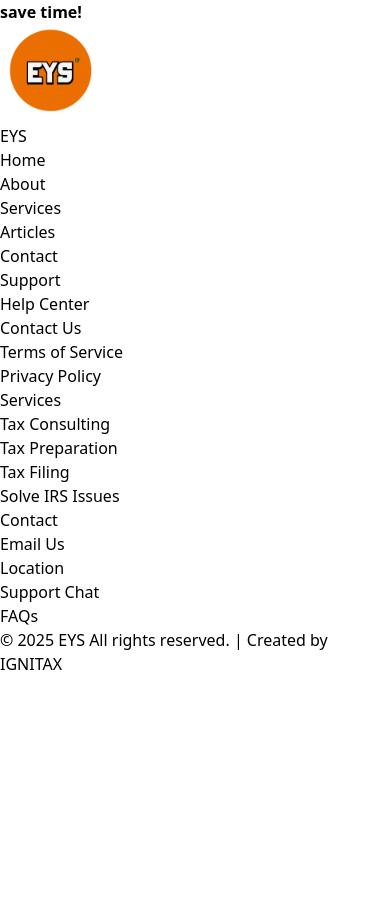
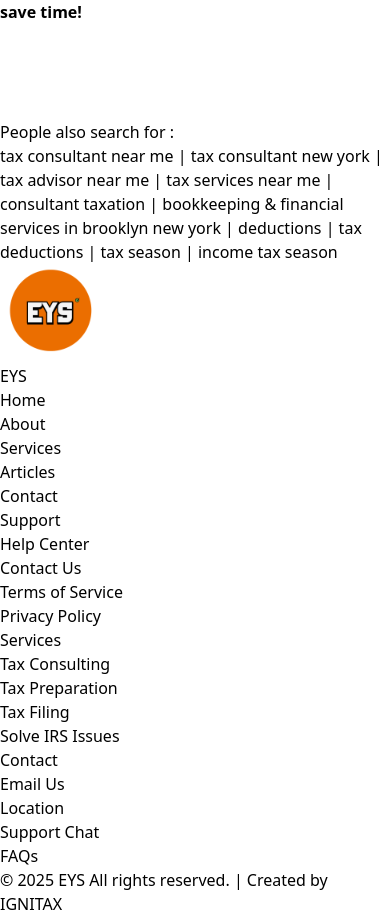
Before and after one commit to technoprogramming92/yash-port-2, a Next.js app: page /article5 in a window 390 px wide. Shown: the part 1900-2816 px from the top of the page. Before the commit the page ends 2576 px from the top, so only its background shows below. Built offline with nearby package versions, Linux system fonts and the light colour scheme.

Commit message:
Article 5 Responsive -16:51 - 180225 - sanjana

```diff
--- a/src/pages/article2.js
+++ b/src/pages/article2.js
@@ -79,7 +79,7 @@ function article2() {
           <p className="mt-6">Purpose of W-8 BEN form:</p>
 
           <ul className="mt-6 list-disc sm:!list-disc">
-            <li>Interest (including certain original issue discount (OID);</li>
+            <li>Interest (including certain original issue discount (OID));</li>
             <li>Dividends;</li>
             <li>Rents;</li>
             <li>Royalties;</li>
--- a/src/pages/article5.js
+++ b/src/pages/article5.js
@@ -19,7 +19,7 @@ function article5() {
         />
         <meta
           name="keyword"
-          content="amended tax return, when to file an amended return, when to supersede the return, supersede the return"
+          content="tax consultant near me, tax consultant new york,  tax advisor near me, tax services near me, consultant taxation, bookkeeping & financial services in brooklyn new york, deductions, tax deductions, tax season, income tax season"
         />
         <meta name="robots" content="index,follow" />
         <meta name="contact" content="+91 8000 315213" />
@@ -79,7 +79,7 @@ function article5() {
           <h1 className="text-xl mt-6 font-bold">
             Here&apos;s why it&apos;s important:
           </h1>
-          <ol className="mt-6 list-decimal sm:!list-decimal">
+          <ol className="mt-6 list-decimal sm:!list-decimal sm:!ml-9">
             <li className="mb-9">
               Ensures accuracy and completeness.
               <ul className="mt-6 list-disc sm:!list-disc">
@@ -167,6 +167,19 @@ function article5() {
             ensures a smooth filing experience.{" "}
             <strong>Stay organized, file accurately, and save time!</strong>
           </p>
+          <br />
+          <br />
+          <br />
+          <br />
+          <p className="text-[#eb6e00] text-center font-bold">
+            People also search for :{" "}
+          </p>
+          <p className="text-justify">
+            tax consultant near me | tax consultant new york | tax advisor near
+            me | tax services near me | consultant taxation | bookkeeping &
+            financial services in brooklyn new york | deductions | tax
+            deductions | tax season | income tax season
+          </p>
         </Layout>
       </main>
     </>
```
